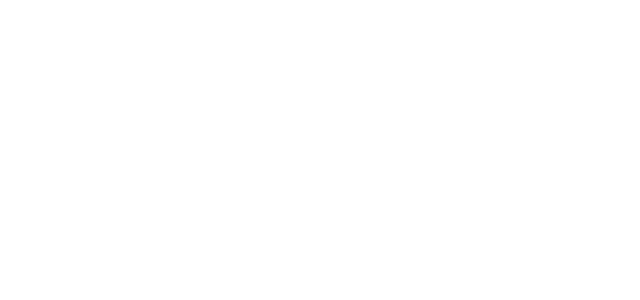
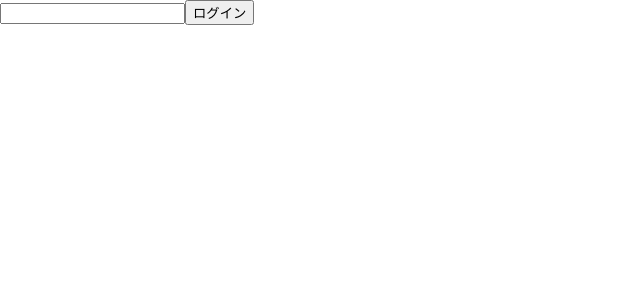
Before and after one commit to yuuttana1223/social-dog-chat, a React (Create React App) app: page / in a window 1280 px wide. Shown: the top 300 px of the page, without its empty margins (0-640 px from the left). Built offline with nearby package versions, Linux system fonts and the light colour scheme.

Commit message:
✨ メッセージの追加機能を実装 (#3)

```diff
--- a/src/App.tsx
+++ b/src/App.tsx
@@ -1,3 +1,39 @@
+import { ChangeEvent, FormEvent, useCallback, useState } from "react";
+import { useAppDispatch, useAppSelector } from "src/redux/app/hooks";
+import { createAsyncMessage } from "src/redux/slices/messageSlice";
+import { selectName, setName } from "src/redux/slices/userSlice";
+
 export const App = () => {
-  return <></>;
+  const [text, setText] = useState("");
+  const username = useAppSelector(selectName);
+  const dispatch = useAppDispatch();
+
+  const handleSubmit = useCallback(
+    (e: FormEvent<HTMLFormElement>) => {
+      e.preventDefault();
+      if (username) {
+        dispatch(
+          createAsyncMessage({
+            content: text,
+            username,
+          })
+        );
+      } else {
+        dispatch(setName(text));
+      }
+      setText("");
+    },
+    [dispatch, text, username]
+  );
+
+  const handleChange = useCallback((e: ChangeEvent<HTMLInputElement>) => {
+    setText(e.target.value);
+  }, []);
+
+  return (
+    <form onSubmit={handleSubmit}>
+      <input type="text" value={text} onChange={handleChange} />
+      <button type="submit">{username ? "送信" : "ログイン"}</button>
+    </form>
+  );
 };
```
